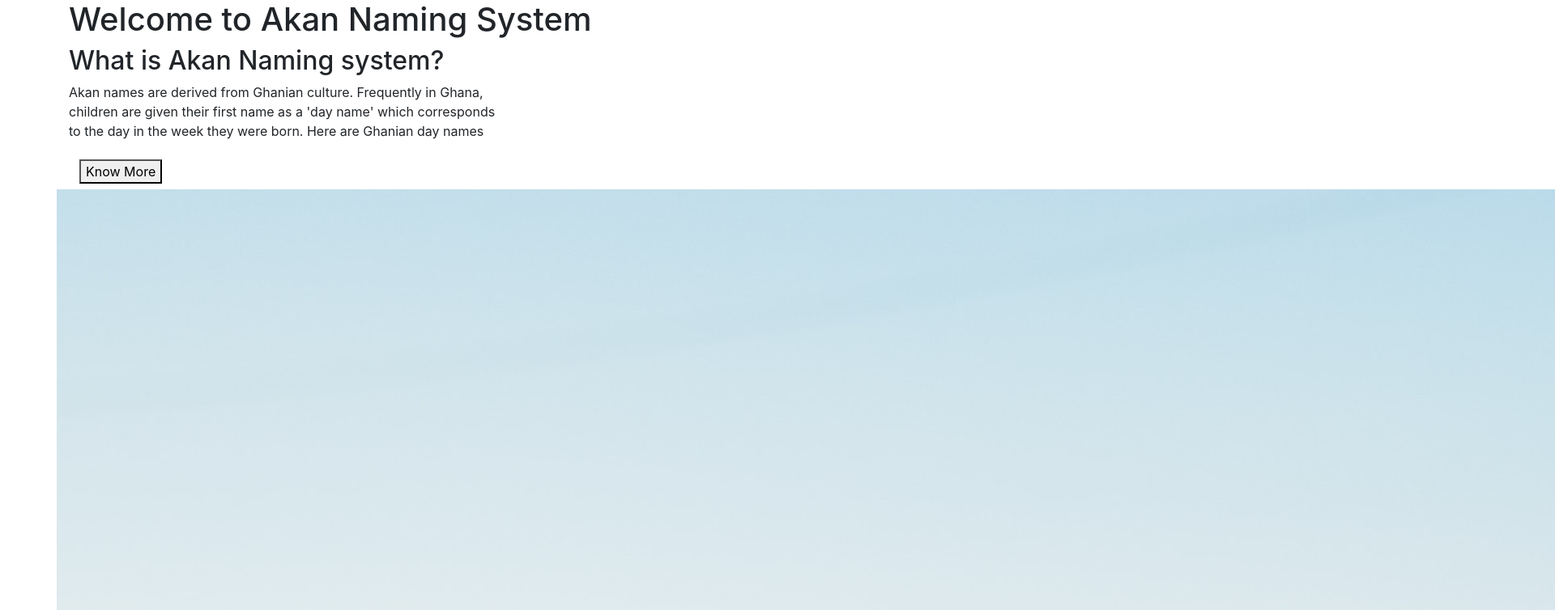
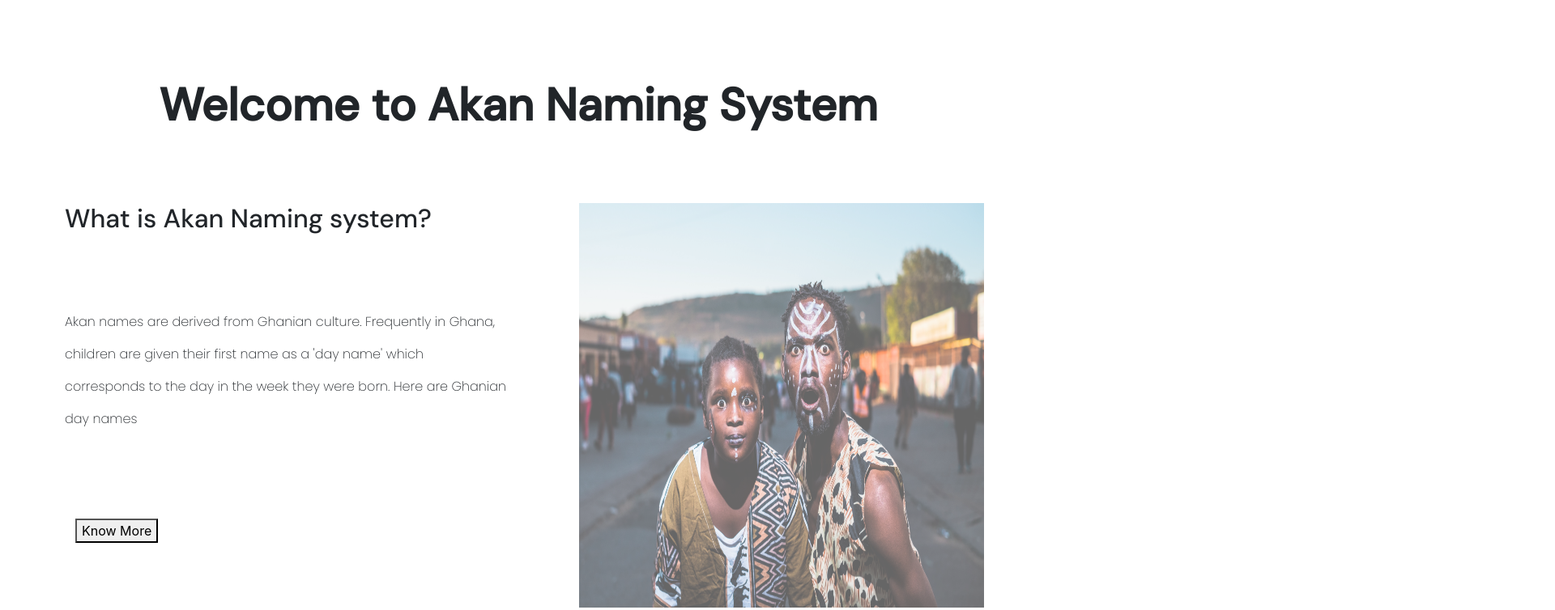
Before and after one commit to Awadh-Awadh/Akan-Names, a plain HTML site: page index.html in a window 1280 px wide. Shown: the top 754 px of the page at 81% size, 1920 px wide, since content can reach past the window. Drawn offline with nearby package versions, Linux system fonts and the light colour scheme; a script that the page names is missing.

Commit message:
add a layout to the cover page

```diff
--- a/index.html
+++ b/index.html
@@ -24,7 +24,7 @@
 <!-- Introduction -->
 
 <section>
-<div class="container">
+<div class="container-fluid">
   <h1>Welcome to Akan Naming System</h1>
   <div class="row">
     <div class="col-lg-6">
@@ -38,7 +38,7 @@
         <button>Know More</button>
       </div>
     </div>
-    <div class="col-6-lg">
+    <div class="col-6-lg ml-auto" >
       <img src="./static/images/mpumelelo-macu-l_YNobbDYJk-unsplash.jpg" alt="Culture" class="cover">
     </div>
   </div>
--- a/static/css/styles.css
+++ b/static/css/styles.css
@@ -1 +1,29 @@
 @import url('https://fonts.googleapis.com/css2?family=DM+Sans:wght@400;500&family=Poppins:wght@200&display=swap');
+
+.container-fluid{
+padding: 1rem 5rem;
+
+}
+.cover{
+  width: 500px;
+  height: 500px;
+  opacity: 0.6;
+}
+h1{
+  font-family: 'DM Sans', sans-serif;
+  text-align: center;
+  padding: 5rem 0;
+  font-size: 3.5rem;
+  white-space: nowrap;
+  font-weight: 700;
+
+}
+p{
+  padding: 5rem 0;
+  line-height: 2.5rem;
+  font-family: 'Poppins', sans-serif;
+}
+h2{
+  font-family: 'DM Sans', sans-serif;
+  padding-bottom: -2rem;
+}
--- a/static/js/main.js
+++ /dev/null
@@ -1 +0,0 @@
-alert('Awadh')
```
